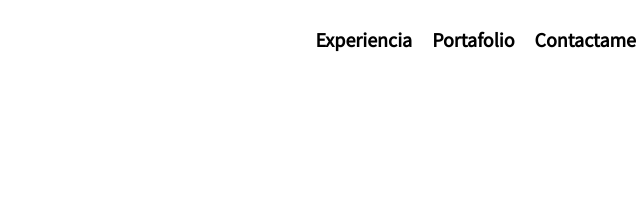
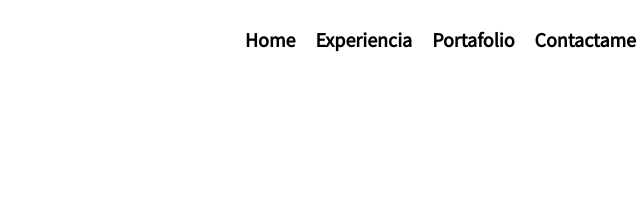
Before and after one commit to jespinoza22/webPage, a plain HTML site: page index.html in a window 1280 px wide. Shown: the top 212 px of the page, 494-1134 px from the left. Drawn offline with Linux system fonts and the light colour scheme; files whose address does not match are found by name.

Commit message:
add home

```diff
--- a/index.html
+++ b/index.html
@@ -10,13 +10,16 @@
 </head>
 <body>
     <i class="icon-menu burger-button" id="burger-menu"></i>
-    <header class="header">
+    <header class="header" id="home">
         <div class="container">
             <div class="header-text">
                 <p>JEspinoza</p>
             </div>
             <nav class="menu">
                 <ol>
+                    <li>
+                        <a class="link" href="#home">Home</a>
+                    </li>
                     <li>
                         <a class="link" href="#experience">Experiencia</a>
                     </li>
```
